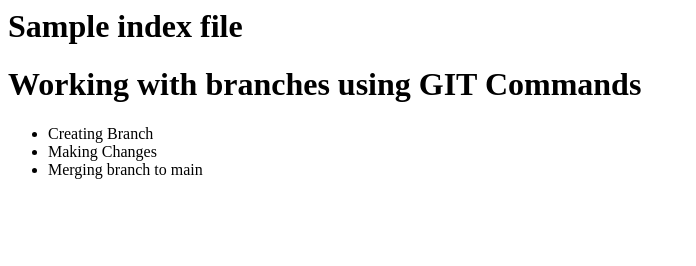
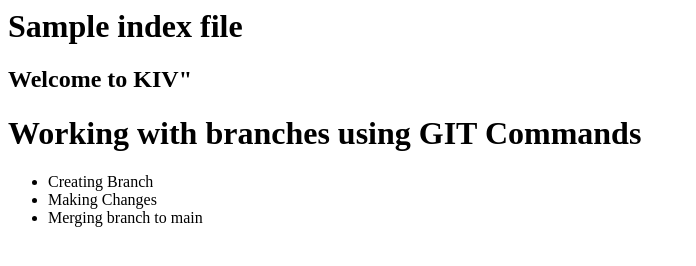
Before and after one commit to renatotopic/GIT-Sample-Repo, a plain HTML site: page index.html in a window 1280 px wide. Shown: the whole page, without its empty margins (0-696 px from the left). Drawn offline with Linux system fonts and the light colour scheme.

Commit message:
Added Header

```diff
--- a/index.html
+++ b/index.html
@@ -1,7 +1,7 @@
 <html>
 <body>
     <h1>Sample index file</h1>
-
+    <h2> Welcome to KIV" </h2>
 <h1> Working with branches using GIT Commands </h1>
 
 <ul>
```
